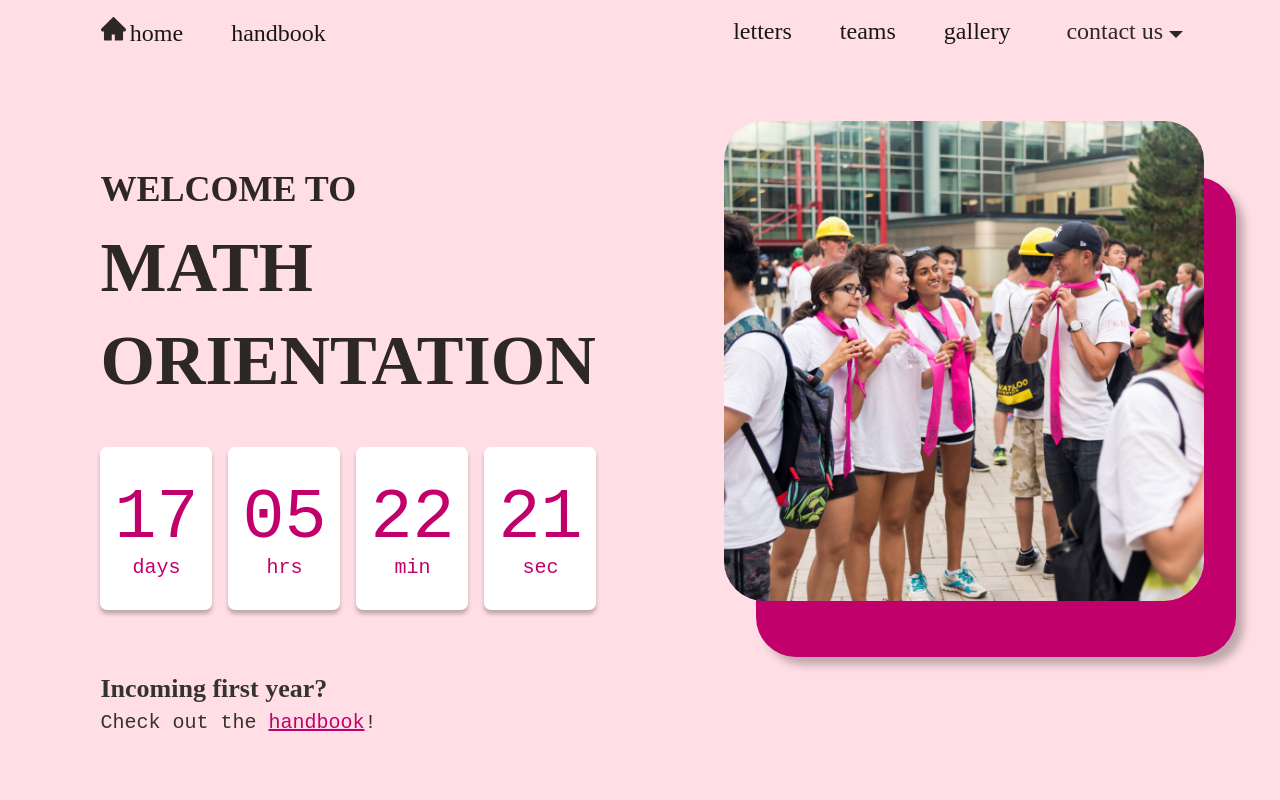
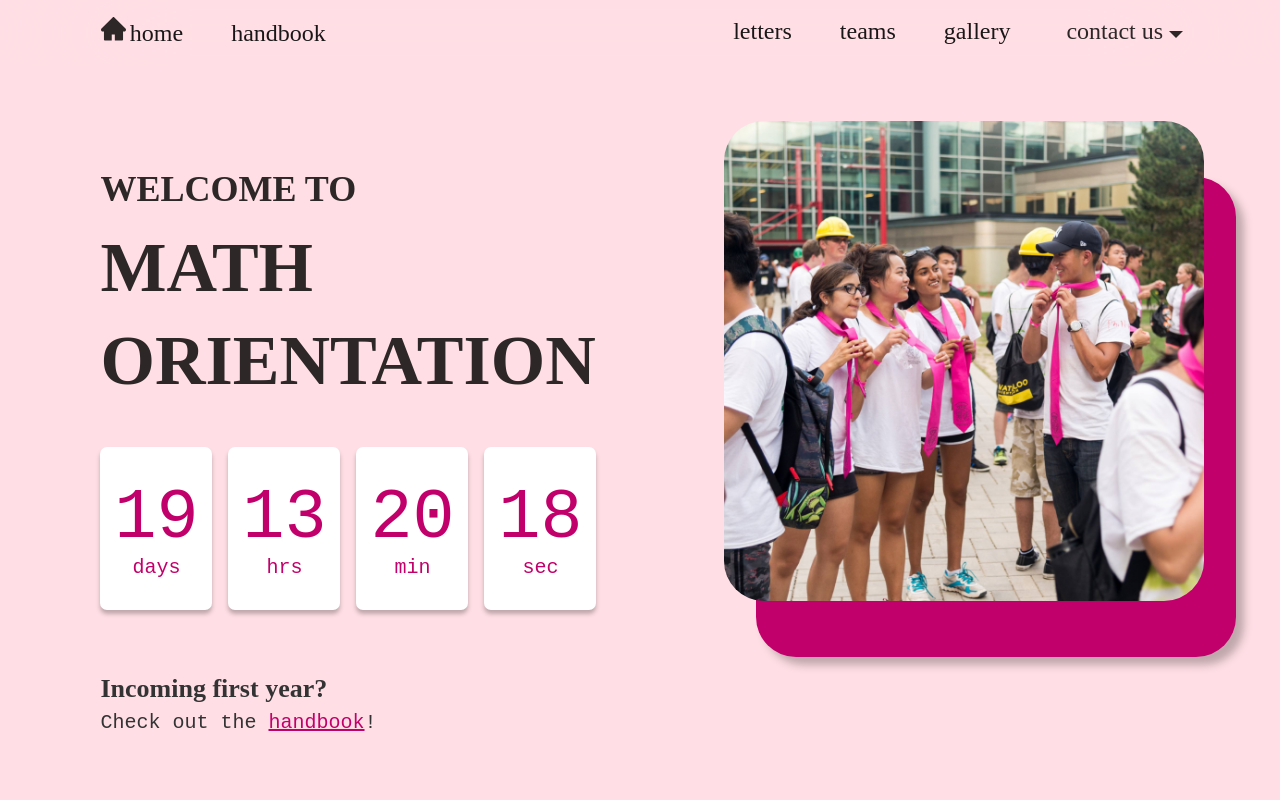
Before and after one commit to connie-wg/mathorientation, a Next.js app: page / in a window 1280 px wide. Shown: the top 800 px of the page. Built offline with nearby package versions, Linux system fonts and the light colour scheme.

Commit message:
Update Countdown.js

```diff
--- a/components/Countdown.js
+++ b/components/Countdown.js
@@ -1,7 +1,7 @@
 import React from 'react'
 import Countdown, { zeroPad } from 'react-countdown';
 
-const startOfOrientation = '2022-09-03T01:02:03'
+const startOfOrientation = '2022-09-05T09:00:00'
 
 const CountdownTimer = () => {
 
```
